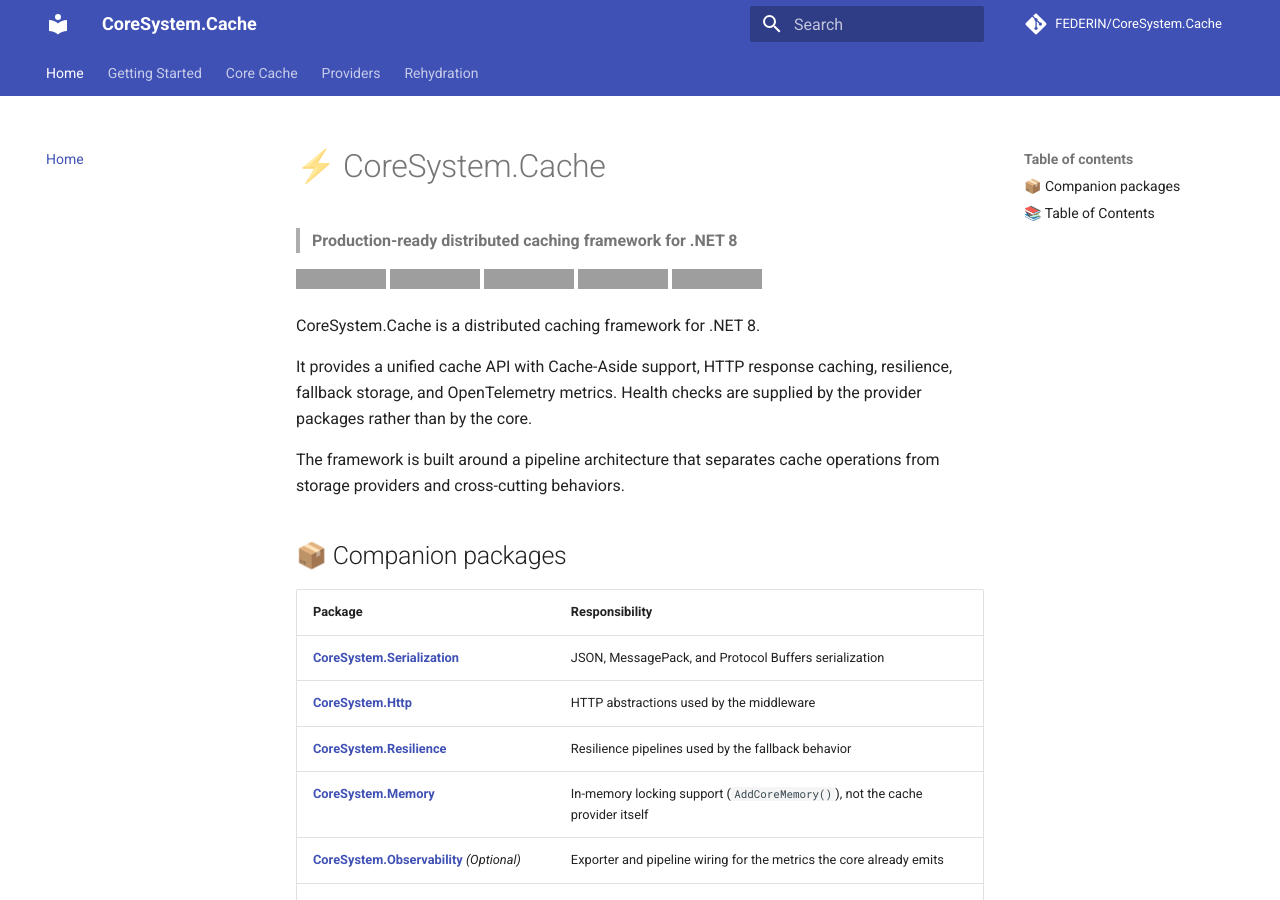
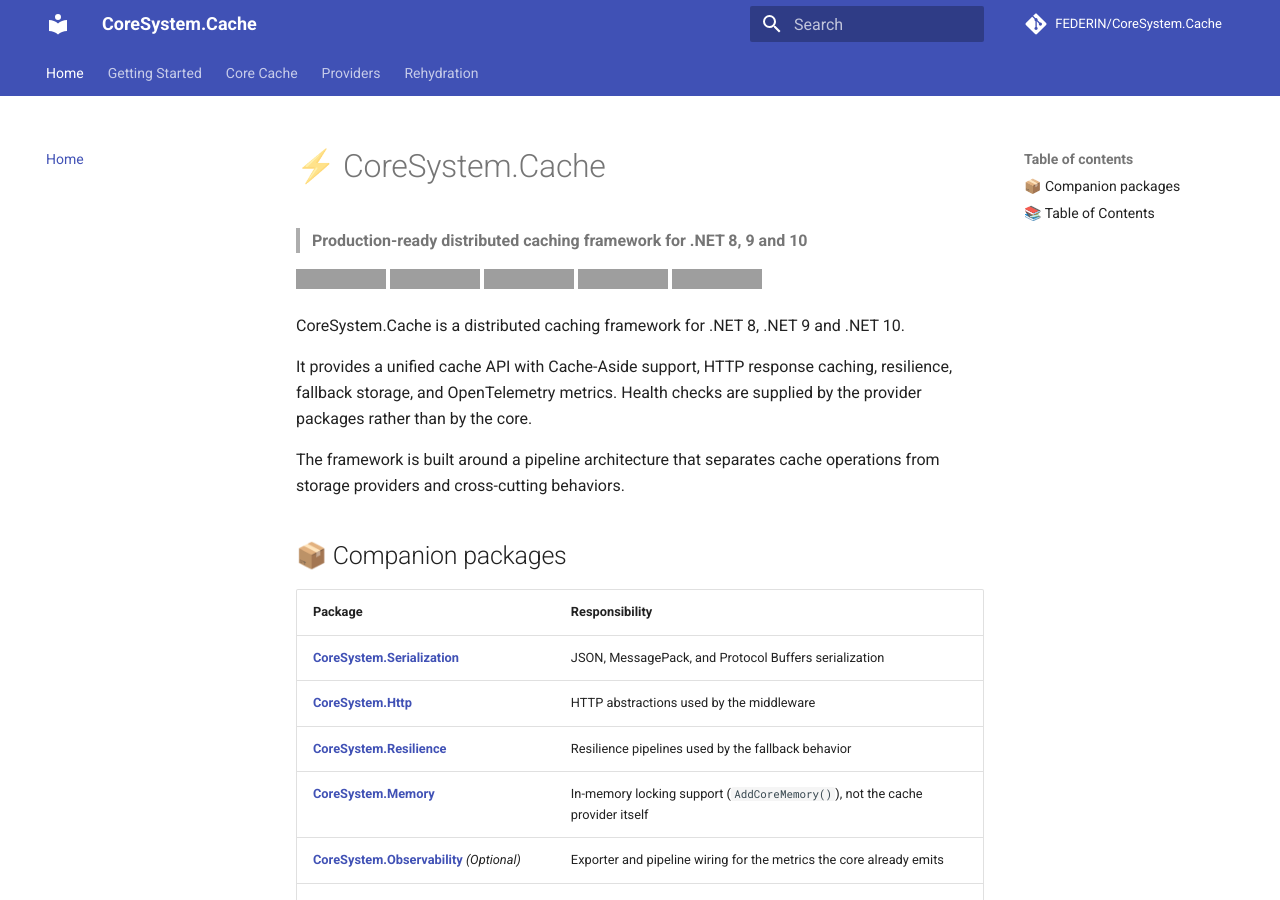
Before and after one commit to FEDERIN/CoreSystem.Cache, an MkDocs documentation site: the page built from docs/index.md, in a window 1280 px wide and 900 px high, cut to the strip 0-900 px from the top of the window. Built offline with MkDocs 1.6.1 and Material for MkDocs 9.7.7, drawn with Linux system fonts in a browser that asks for light colours; comment, search, counter and statistics services are not loaded; grey boxes are pictures that could not be loaded.

Commit message:
docs: state .NET 8, 9 and 10 support and link the packages to each other
Every README, the docs landing page and the three provider pages now say the
packages target .NET 8, .NET 9 and .NET 10 and ship an assembly for each, and
the framework badge shows the three versions.

Also fixes the pointers between the packages. The CoreSystem.Cache README
ended its documentation section on "Visit the GitHub repository" with no
link, and the package table existed only in the Rehydration README, where it
omitted Redis and listed itself. All three READMEs now carry the same table,
with the NuGet URL of each package.

These files ship inside the .nupkg, so the result was verified by unzipping
each packed package and comparing it byte for byte with the project README.

```diff
--- a/docs/index.md
+++ b/docs/index.md
@@ -1,14 +1,14 @@
 # ⚡ CoreSystem.Cache
 
-> **Production-ready distributed caching framework for .NET 8**
+> **Production-ready distributed caching framework for .NET 8, 9 and 10**
 
 ![NuGet](https://img.shields.io/nuget/v/CoreSystem.Cache?style=for-the-badge)
 ![Downloads](https://img.shields.io/nuget/dt/CoreSystem.Cache?style=for-the-badge)
 ![License](https://img.shields.io/badge/License-MIT-green?style=for-the-badge)
-![.NET](https://img.shields.io/badge/.NET-8.0-blue?style=for-the-badge)
+![.NET](https://img.shields.io/badge/.NET-8.0%20%7C%209.0%20%7C%2010.0-blue?style=for-the-badge)
 ![OpenTelemetry](https://img.shields.io/badge/OpenTelemetry-Enabled-purple?style=for-the-badge)
 
-CoreSystem.Cache is a distributed caching framework for .NET 8.
+CoreSystem.Cache is a distributed caching framework for .NET 8, .NET 9 and .NET 10.
 
 It provides a unified cache API with Cache-Aside support, HTTP response caching, resilience, fallback storage, and OpenTelemetry metrics. Health checks are supplied by the provider packages rather than by the core.
 
```
Also changed, not shown: README.md (+2 -2 lines), docs/GettingStarted.md (+2 -2 lines), docs/Redis/index.md (+2 -2 lines), docs/Rehydration/index.md (+2 -2 lines), src/Core.Cache.Redis/README.md (+11 -2 lines), src/Core.Cache.Rehydration/README.md (+7 -3 lines), src/Core.Cache/README.md (+13 -3 lines).
